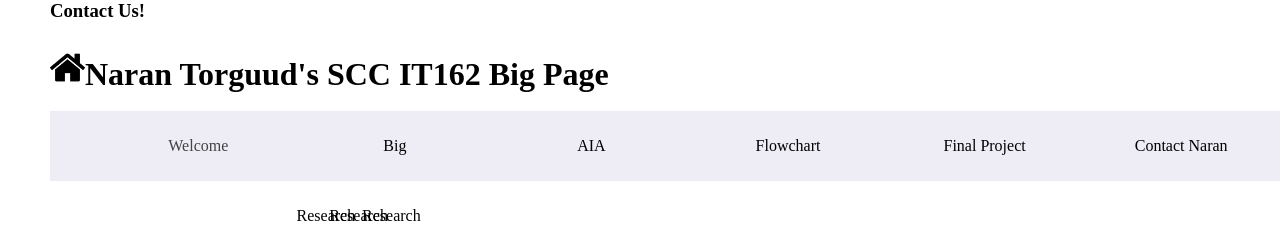
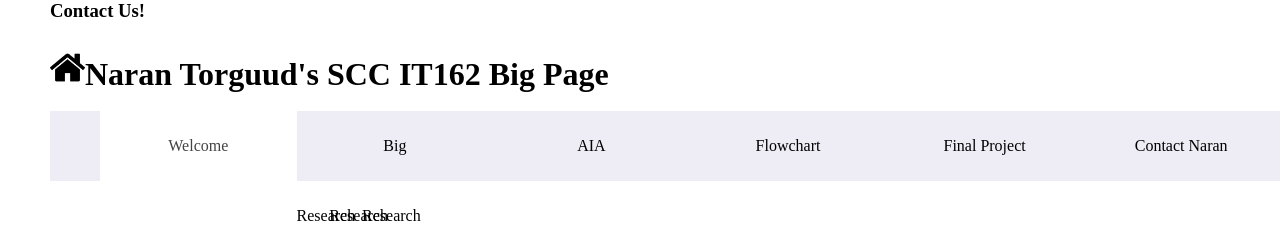
Before and after one commit to ntorguud/IT162, a PHP site: page /big.php in a window 1280 px wide, with the pointer over the restyled element. Shown: the top 243 px of the page. Run offline with PHP 8.4, Linux system fonts and the light colour scheme; some libraries are stand-ins or nearby versions.

Commit message:
Change color

```diff
--- a/css/styles.css
+++ b/css/styles.css
@@ -82,7 +82,7 @@ body {
 #primary a:hover {
     color:#444;
     text-align:center;
-    background: #EEECF5;
+    background: #fff;
 }
 
 .drop-down {
@@ -94,7 +94,7 @@ body {
         position:absolute;
         top:50px;
         left:0;
-        background: #EEECF5;
+        background: #fff;
         width:100%;
     }
 
```
